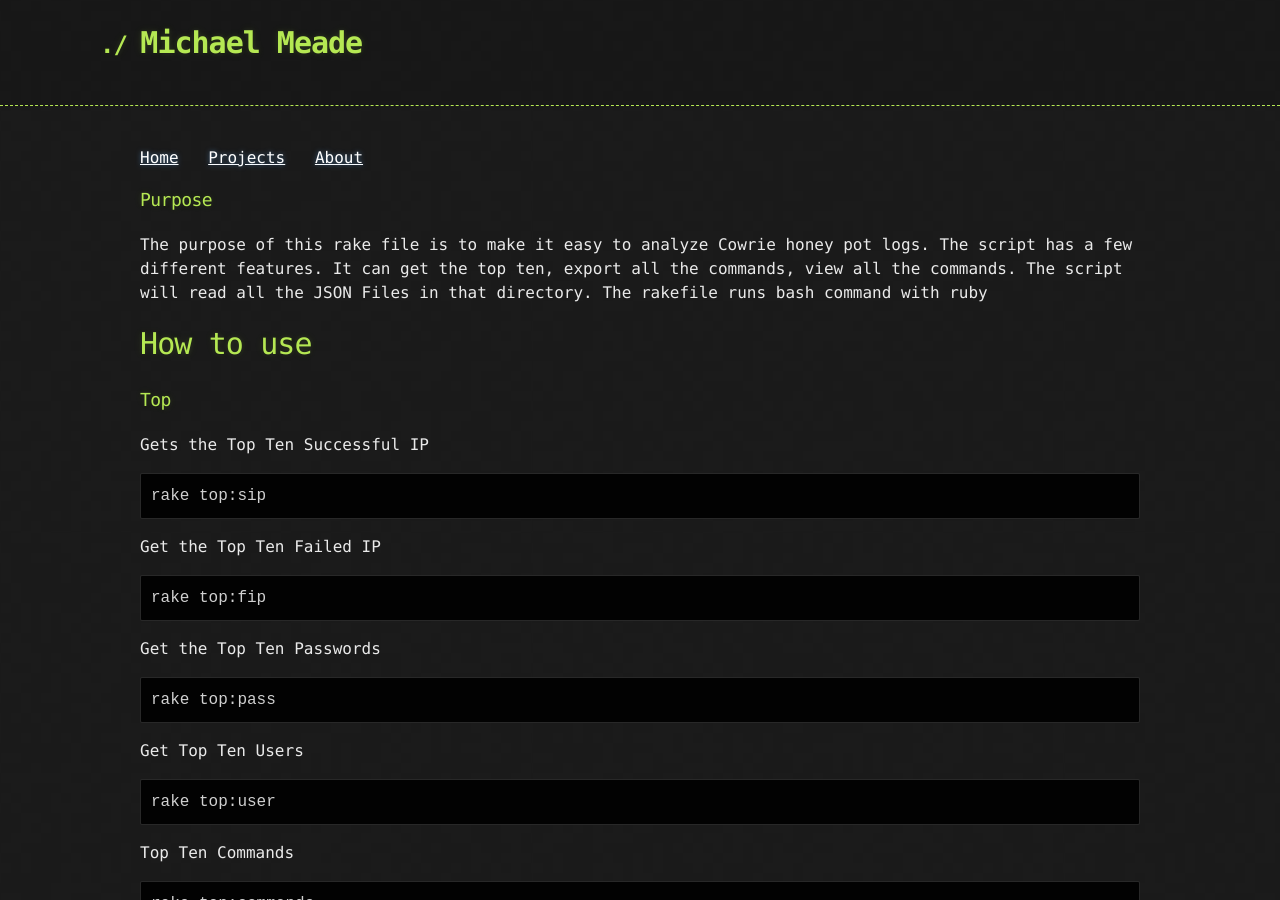
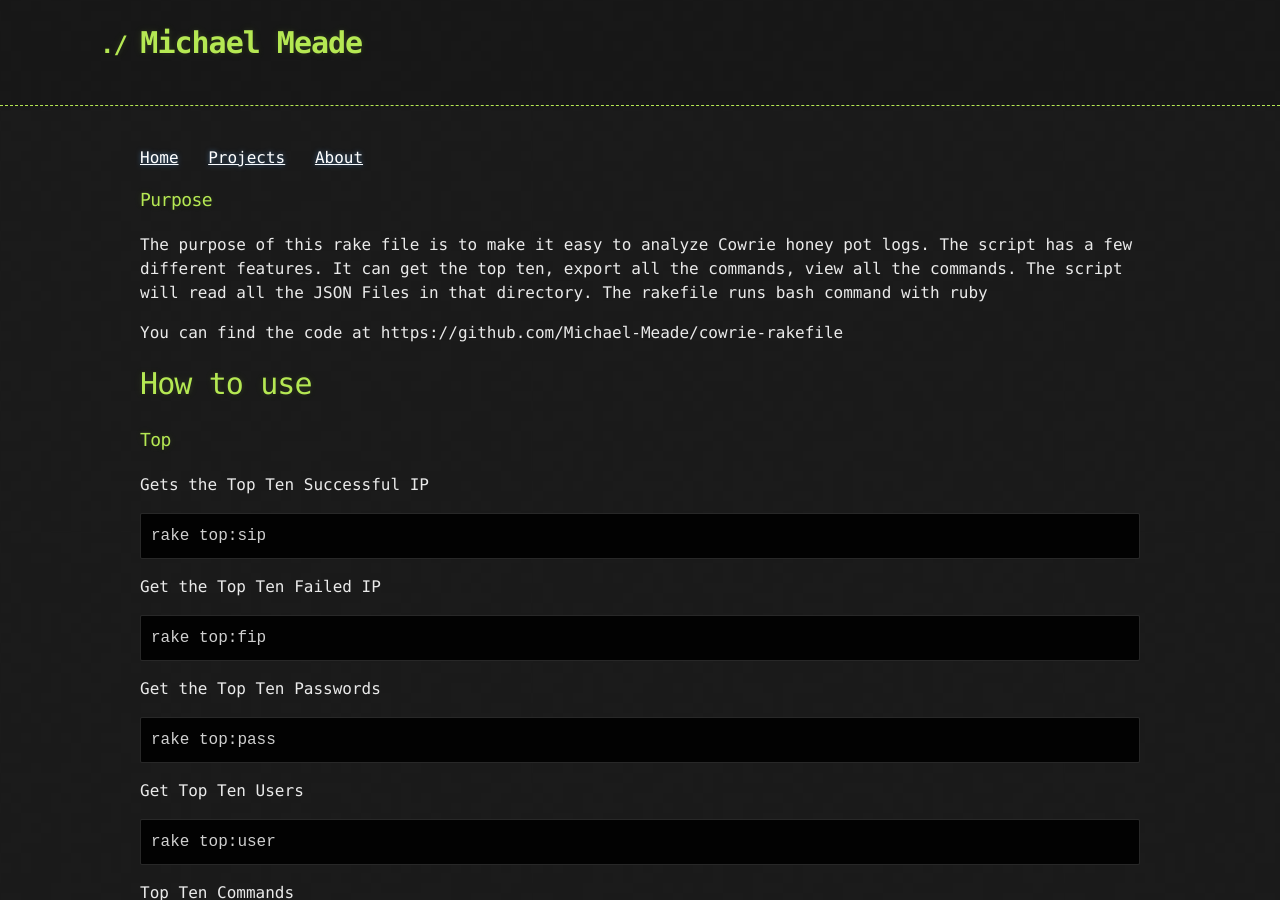
Before and after one commit to Michael-Meade/MinerFind, a Jekyll site: the page built from Projects/rakefile-cowrie.md, in a window 1280 px wide and 900 px high. Built offline with Jekyll 4.4.1, drawn with Linux system fonts in a browser that asks for light colours; our own code applies the rules of GitHub Pages for plain Markdown files; the repository's description, which GitHub fills in, is left out.

Commit message:
Update rakefile-cowrie.md

```diff
--- a/Projects/rakefile-cowrie.md
+++ b/Projects/rakefile-cowrie.md
@@ -3,7 +3,7 @@ The purpose of this rake file is to make it easy to analyze Cowrie honey pot log
 The script has a few different features. It can get the top ten, export all the commands, view all the commands.
 The script will read all the JSON Files in that directory.  The rakefile runs bash command with ruby
 
-
+You can find the code at https://github.com/Michael-Meade/cowrie-rakefile
 # How to use
 
 ### Top
```
